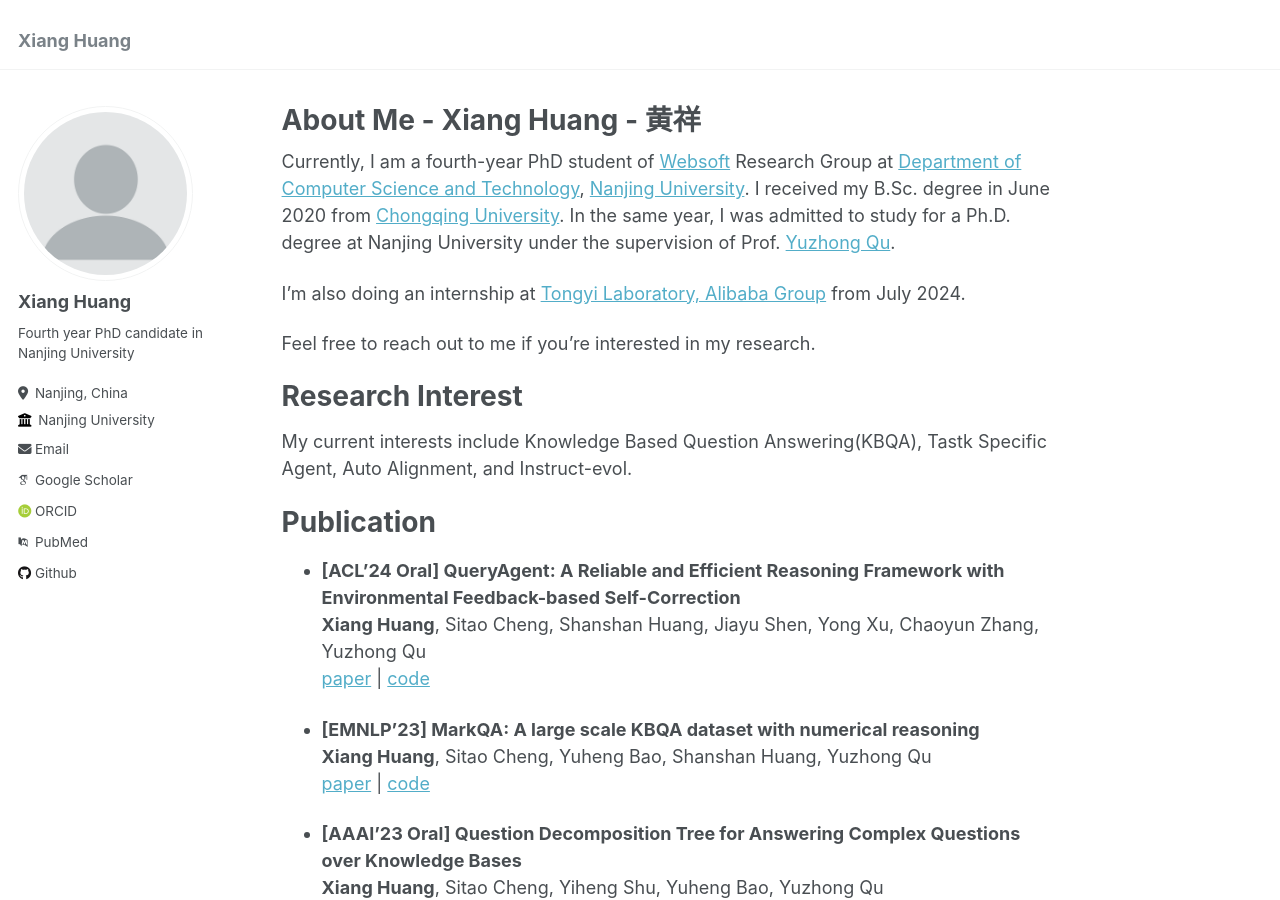
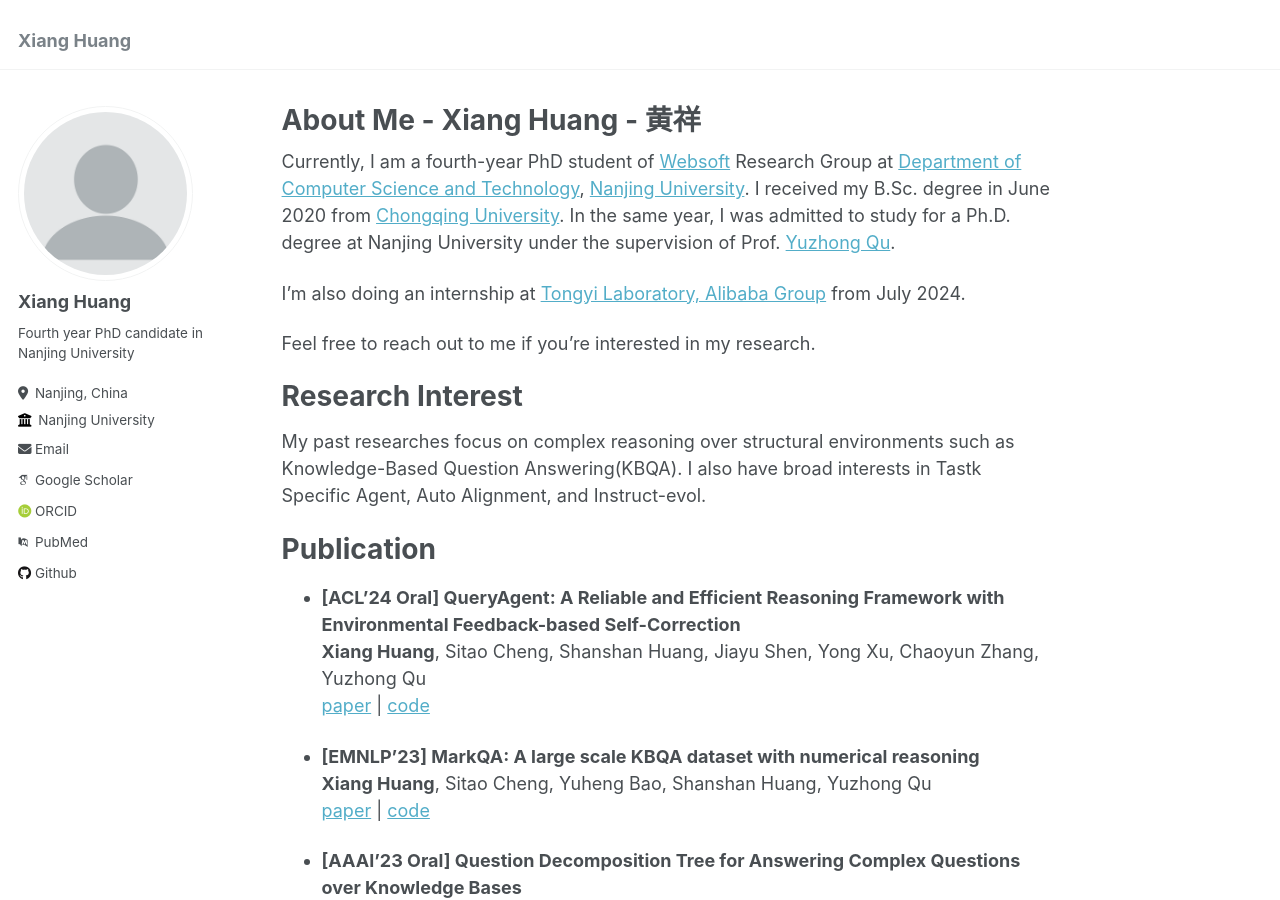
Before and after one commit to cdhx/cdhx.github.io, a Jekyll site: the page built from _pages/about.md, in a window 1280 px wide and 900 px high. Built offline with Jekyll 4.4.1, drawn with Linux system fonts in a browser that asks for light colours; some web fonts are replaced.

Commit message:
Update about.md

```diff
--- a/_pages/about.md
+++ b/_pages/about.md
@@ -17,7 +17,8 @@ Feel free to reach out to me if you’re interested in my research.
 
 Research Interest
 ===
-My current interests include Knowledge Based Question Answering(KBQA), Tastk Specific Agent, Auto Alignment, and Instruct-evol.
+My past researches focus  on complex reasoning over structural environments such as Knowledge-Based Question Answering(KBQA).
+I also have broad interests in Tastk Specific Agent, Auto Alignment, and Instruct-evol.
 
 
 
```
